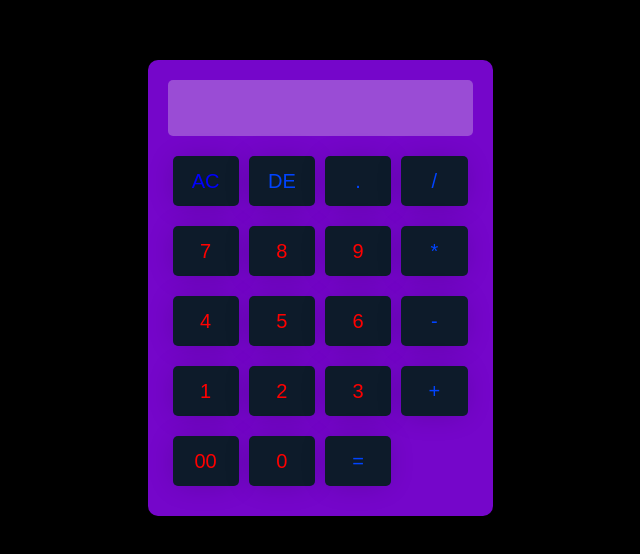
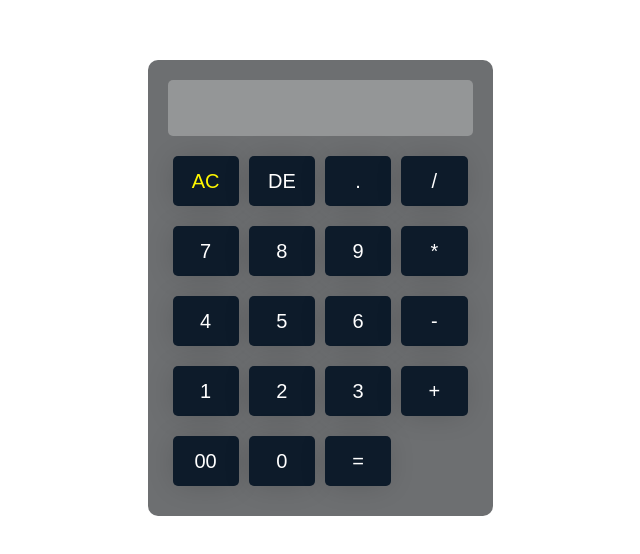
Before and after one commit to WilliamOliveira75/Calculadora-javascript, a plain HTML site: page index.html in a window 1280 px wide. Shown: the part 112-666 px from the top of the page, without its empty margins (320-960 px from the left). Drawn offline with Linux system fonts and the light colour scheme.

Commit message:
Definindo estilo

```diff
--- a/style.css
+++ b/style.css
@@ -1,7 +1,7 @@
 body {
     text-align: center;
     margin: 0;
-    background: black;
+    background: rgba(0, 0, 0, 0);
     display: flex;
     align-items: center;
     justify-content: center;
@@ -10,7 +10,7 @@ body {
 
 #calculator {
     max-width: 360px;
-    background-color: rgb(117, 6, 202);
+    background-color: rgb(109, 111, 113);
     border-radius: 10px;
     padding: 20px;
     box-shadow: 0 10px 20px rgba(0, 0, 0, 0,2);
@@ -24,18 +24,18 @@ body {
     margin-bottom: 10px;
     padding: 20px;
     border-radius: 5px;
-    color: aquamarine;
+    color: rgb(30, 255, 0);
     background-color: rgba(13, 27, 42, 0,2);
     border: none;
     box-sizing: border-box;
 }
 
 .operator {
-    color: rgb(0, 68, 255);
+    color: rgb(255, 255, 255);
 }
 
 #ac {
-    color: blue;
+    color: rgb(255, 247, 0);
 }
 
 .equal {
@@ -51,9 +51,9 @@ button {
     border-radius: 5px;
     float: left;
     background-color: rgb(13, 27, 42);
-    color: rgb(255, 0, 0);
+    color: rgb(255, 255, 255);
     -webkit-box-shadow: -1px 1px 30px -5px rgba(0, 0, 0, 0,2);
-    -moz-box-shadow: -1px 1px 30px -5px rgba(0, 0, 0, 0.2);
+    -moz-box-shadow: -1px 1px 30px -5px rgb(143, 58, 58);
     box-shadow: -1px 1px 30px -5px rgba(0, 0, 0, 0.2);
 }
 
@@ -62,5 +62,5 @@ button {
 }
     button:active {
     transform: scale(1.85);
-    box-shadow: 0 2px 4px 1px rgba(0, 0, 0, 0.19), 0 1.5px 1.5px rgba(0, 0, 0, 6.23);
+    box-shadow: 0 2px 4px 1px rgba(0, 0, 0, 0.19), 0 1.5px 1.5px rgba(0, 0, 0, 6.23);
     }
```
Also changed, not shown: index.html (line endings or trailing spaces).
